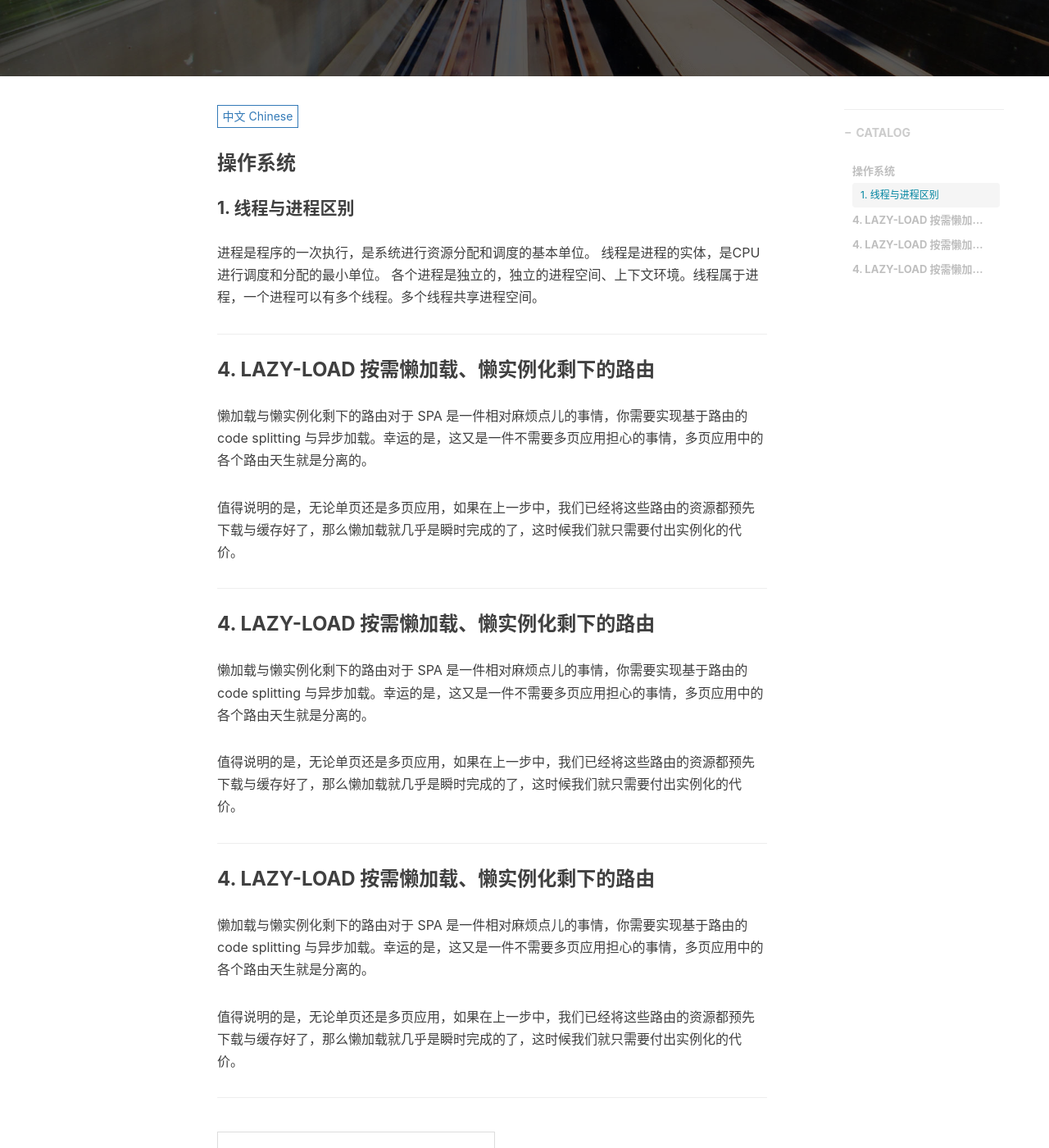
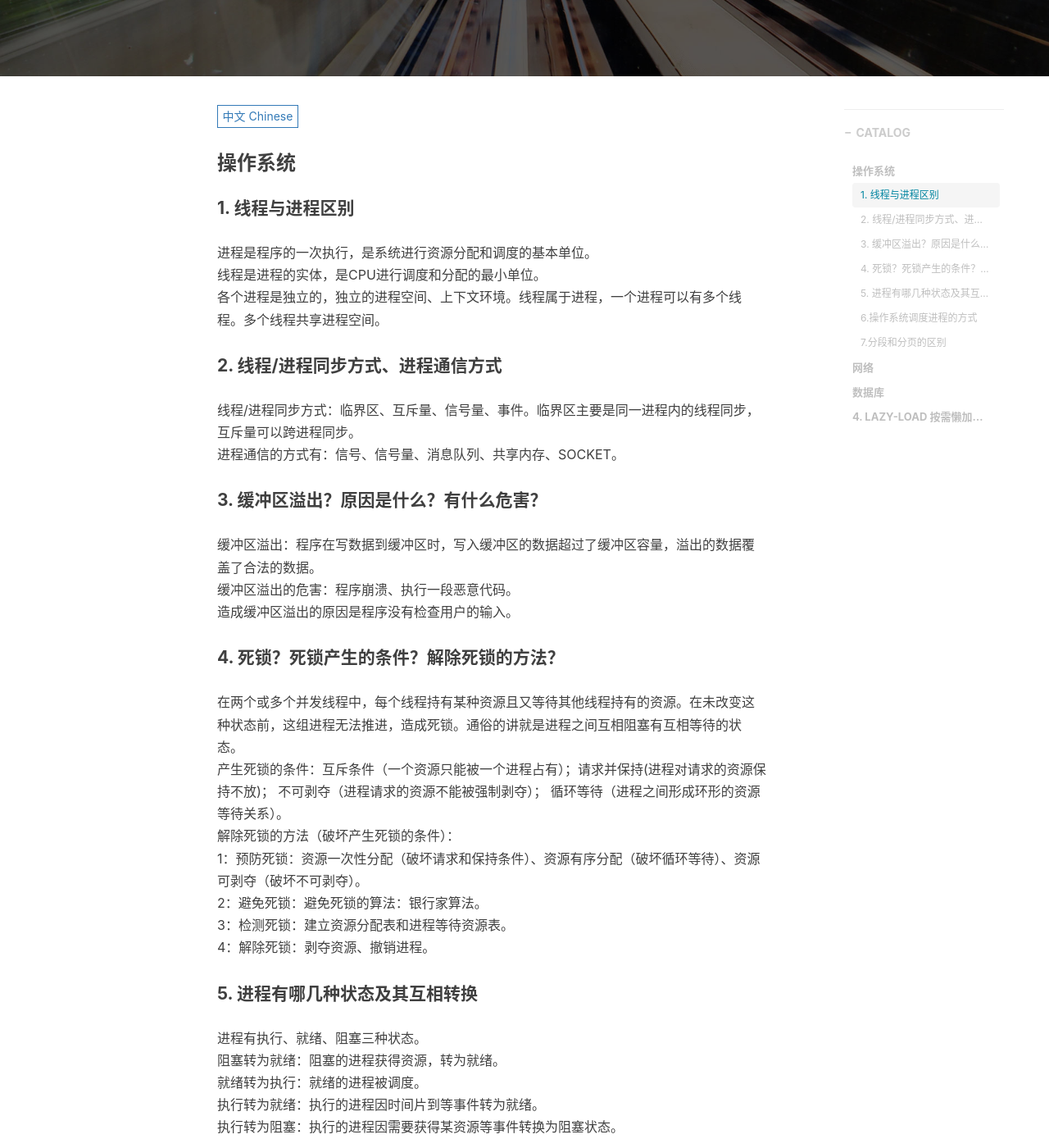
Before and after one commit to xxxmmmggg/xxxmmmggg.github.io, a Jekyll site: the page built from _posts/2018-03-04-find-job.markdown, in a window 1280 px wide and 1400 px high, scrolled down 430 px. Shown: the whole window at 82% size. Built offline with Jekyll 4.4.1, drawn with Linux system fonts in a browser that asks for light colours; nearby versions of some CDN libraries; comment, search, counter and statistics services are not loaded; some of the changed text lies outside the part shown.

Commit message:
add find job

```diff
--- /dev/null
+++ b/_includes/posts/content/job.md
@@ -0,0 +1,57 @@
+### 操作系统
+
+#### 1. 线程与进程区别
+进程是程序的一次执行，是系统进行资源分配和调度的基本单位。
+线程是进程的实体，是CPU进行调度和分配的最小单位。
+各个进程是独立的，独立的进程空间、上下文环境。线程属于进程，一个进程可以有多个线程。多个线程共享进程空间。
+
+#### 2. 线程/进程同步方式、进程通信方式
+线程/进程同步方式：临界区、互斥量、信号量、事件。临界区主要是同一进程内的线程同步，互斥量可以跨进程同步。
+进程通信的方式有：信号、信号量、消息队列、共享内存、SOCKET。
+
+#### 3. 缓冲区溢出？原因是什么？有什么危害？
+缓冲区溢出：程序在写数据到缓冲区时，写入缓冲区的数据超过了缓冲区容量，溢出的数据覆盖了合法的数据。
+缓冲区溢出的危害：程序崩溃、执行一段恶意代码。
+造成缓冲区溢出的原因是程序没有检查用户的输入。
+
+#### 4. 死锁？死锁产生的条件？解除死锁的方法？
+在两个或多个并发线程中，每个线程持有某种资源且又等待其他线程持有的资源。在未改变这种状态前，这组进程无法推进，造成死锁。通俗的讲就是进程之间互相阻塞有互相等待的状态。
+产生死锁的条件：互斥条件（一个资源只能被一个进程占有）；请求并保持(进程对请求的资源保持不放)； 不可剥夺（进程请求的资源不能被强制剥夺）； 循环等待（进程之间形成环形的资源等待关系）。
+解除死锁的方法（破坏产生死锁的条件）：
+1：预防死锁：资源一次性分配（破坏请求和保持条件）、资源有序分配（破坏循环等待）、资源可剥夺（破坏不可剥夺）。
+2：避免死锁：避免死锁的算法：银行家算法。
+3：检测死锁：建立资源分配表和进程等待资源表。
+4：解除死锁：剥夺资源、撤销进程。
+
+#### 5. 进程有哪几种状态及其互相转换
+进程有执行、就绪、阻塞三种状态。
+阻塞转为就绪：阻塞的进程获得资源，转为就绪。
+就绪转为执行：就绪的进程被调度。
+执行转为就绪：执行的进程因时间片到等事件转为就绪。
+执行转为阻塞：执行的进程因需要获得某资源等事件转换为阻塞状态。
+
+#### 6.操作系统调度进程的方式
+先来先服务、时间片到、优先级
+
+#### 7.分段和分页的区别
+段是信息的逻辑单位，根据用户的需要划分，对用户可见。页是信息的物理单位，方便内存管理，对用户透明。段的大小不固定，由用户决定。页的大小是固定的，由操作系统决定。
+
+---
+### 网络
+懒加载与懒实例化剩下的路由对于 SPA 是一件相对麻烦点儿的事情，你需要实现基于路由的 code splitting 与异步加载。幸运的是，这又是一件不需要多页应用担心的事情，多页应用中的各个路由天生就是分离的。
+
+值得说明的是，无论单页还是多页应用，如果在上一步中，我们已经将这些路由的资源都预先下载与缓存好了，那么懒加载就几乎是瞬时完成的了，这时候我们就只需要付出实例化的代价。
+
+---
+### 数据库
+懒加载与懒实例化剩下的路由对于 SPA 是一件相对麻烦点儿的事情，你需要实现基于路由的 code splitting 与异步加载。幸运的是，这又是一件不需要多页应用担心的事情，多页应用中的各个路由天生就是分离的。
+
+值得说明的是，无论单页还是多页应用，如果在上一步中，我们已经将这些路由的资源都预先下载与缓存好了，那么懒加载就几乎是瞬时完成的了，这时候我们就只需要付出实例化的代价。
+
+---
+### 4. LAZY-LOAD 按需懒加载、懒实例化剩下的路由
+懒加载与懒实例化剩下的路由对于 SPA 是一件相对麻烦点儿的事情，你需要实现基于路由的 code splitting 与异步加载。幸运的是，这又是一件不需要多页应用担心的事情，多页应用中的各个路由天生就是分离的。
+
+值得说明的是，无论单页还是多页应用，如果在上一步中，我们已经将这些路由的资源都预先下载与缓存好了，那么懒加载就几乎是瞬时完成的了，这时候我们就只需要付出实例化的代价。
+
+---
--- a/_includes/posts/content/os.md
+++ /dev/null
@@ -1,26 +0,0 @@
-### 操作系统
-
-#### 1. 线程与进程区别
-进程是程序的一次执行，是系统进行资源分配和调度的基本单位。
-线程是进程的实体，是CPU进行调度和分配的最小单位。
-各个进程是独立的，独立的进程空间、上下文环境。线程属于进程，一个进程可以有多个线程。多个线程共享进程空间。
-
----
-### 4. LAZY-LOAD 按需懒加载、懒实例化剩下的路由
-懒加载与懒实例化剩下的路由对于 SPA 是一件相对麻烦点儿的事情，你需要实现基于路由的 code splitting 与异步加载。幸运的是，这又是一件不需要多页应用担心的事情，多页应用中的各个路由天生就是分离的。
-
-值得说明的是，无论单页还是多页应用，如果在上一步中，我们已经将这些路由的资源都预先下载与缓存好了，那么懒加载就几乎是瞬时完成的了，这时候我们就只需要付出实例化的代价。
-
----
-### 4. LAZY-LOAD 按需懒加载、懒实例化剩下的路由
-懒加载与懒实例化剩下的路由对于 SPA 是一件相对麻烦点儿的事情，你需要实现基于路由的 code splitting 与异步加载。幸运的是，这又是一件不需要多页应用担心的事情，多页应用中的各个路由天生就是分离的。
-
-值得说明的是，无论单页还是多页应用，如果在上一步中，我们已经将这些路由的资源都预先下载与缓存好了，那么懒加载就几乎是瞬时完成的了，这时候我们就只需要付出实例化的代价。
-
----
-### 4. LAZY-LOAD 按需懒加载、懒实例化剩下的路由
-懒加载与懒实例化剩下的路由对于 SPA 是一件相对麻烦点儿的事情，你需要实现基于路由的 code splitting 与异步加载。幸运的是，这又是一件不需要多页应用担心的事情，多页应用中的各个路由天生就是分离的。
-
-值得说明的是，无论单页还是多页应用，如果在上一步中，我们已经将这些路由的资源都预先下载与缓存好了，那么懒加载就几乎是瞬时完成的了，这时候我们就只需要付出实例化的代价。
-
----
--- a/_posts/2018-03-04-jobs-system.markdown
+++ b/_posts/2018-03-04-find-job.markdown
@@ -9,17 +9,17 @@
 catalog:      true
 multilingual: true
 tags:
-    - 操作系统
+    - 找工作
 ---
 
 <!-- Chinese Version -->
 <div class="zh post-container">
-    {% capture about_zh %}{% include posts/content/os.md %}{% endcapture %}
+    {% capture about_zh %}{% include posts/content/job.md %}{% endcapture %}
     {{ about_zh | markdownify }}
 </div>
 
 <!-- English Version -->
 <div class="en post-container">
-    {% capture about_zh %}{% include posts/content/os.md %}{% endcapture %}
+    {% capture about_zh %}{% include posts/content/job.md %}{% endcapture %}
     {{ about_zh | markdownify }}
 </div>
```
Also changed, not shown: other parts of _posts/2018-03-04-find-job.markdown (+2 -2 lines).
